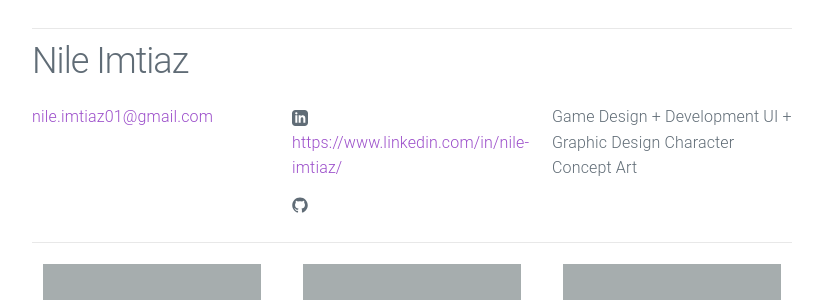
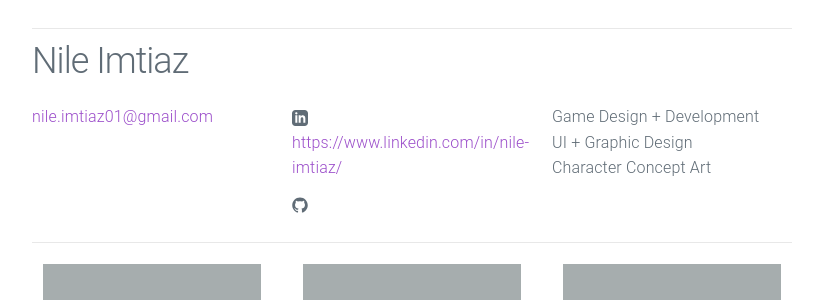
Before and after one commit to nile-imtiaz/portfolio, a Jekyll site: the page built from index.html, in a window 1280 px wide. Shown: the part 208-508 px from the top of the page, without its empty margins (228-1051 px from the left). Built offline with Jekyll 4.4.1, drawn with Linux system fonts in a browser that asks for light colours.

```diff
--- a/_config.yml
+++ b/_config.yml
@@ -2,8 +2,8 @@
 title: Nile Imtiaz
 email: nile.imtiaz01@gmail.com
 description: > # keep this and put description below
-  Game Design + Development
-  UI + Graphic Design
+  Game Design + Development <br>
+  UI + Graphic Design <br>
   Character Concept Art
 url: "https://nile-imtiaz.github.io/portfolio/" # the base hostname & protocol for your site
 linkedin_url: "https://www.linkedin.com/in/nile-imtiaz/"
```
